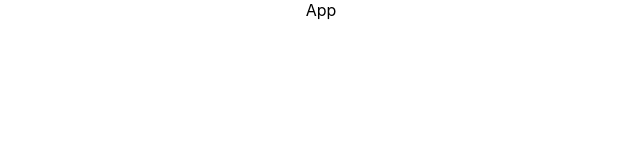
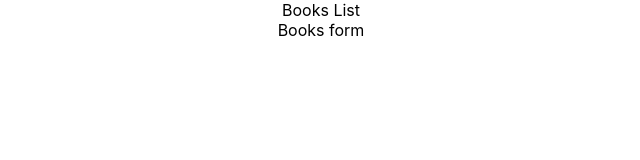
Before and after one commit to SamArsanios/bookstore, a React (Create React App) app: page / in a window 1280 px wide. Shown: the top 160 px of the page, without its empty margins (319-959 px from the left). Built offline with nearby package versions, Linux system fonts and the light colour scheme.

Commit message:
wrap BooksList and BooksForm in a div selector and display it

```diff
--- a/src/components/presentation/App.js
+++ b/src/components/presentation/App.js
@@ -1,9 +1,12 @@
 import '../../App.css';
+import BooksList from '../container/BooksList';
+import BooksForm from '../container/BooksForm';
 
 function App() {
   return (
     <div className="App">
-      App
+      <BooksList />
+      <BooksForm />
     </div>
   );
 }
```
